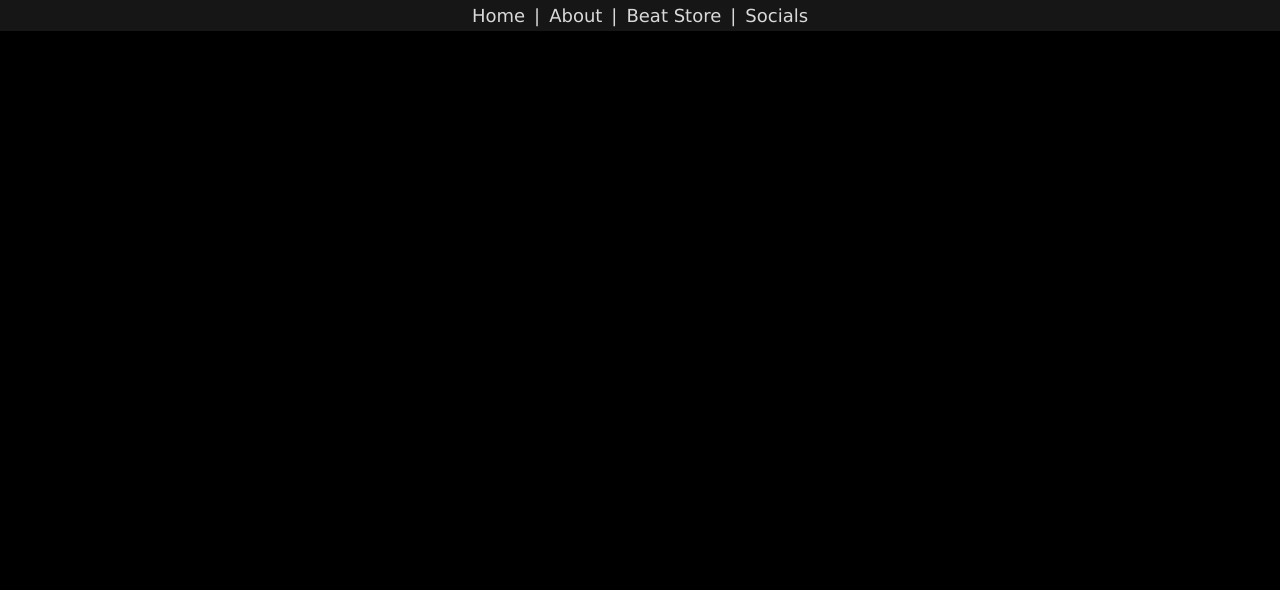
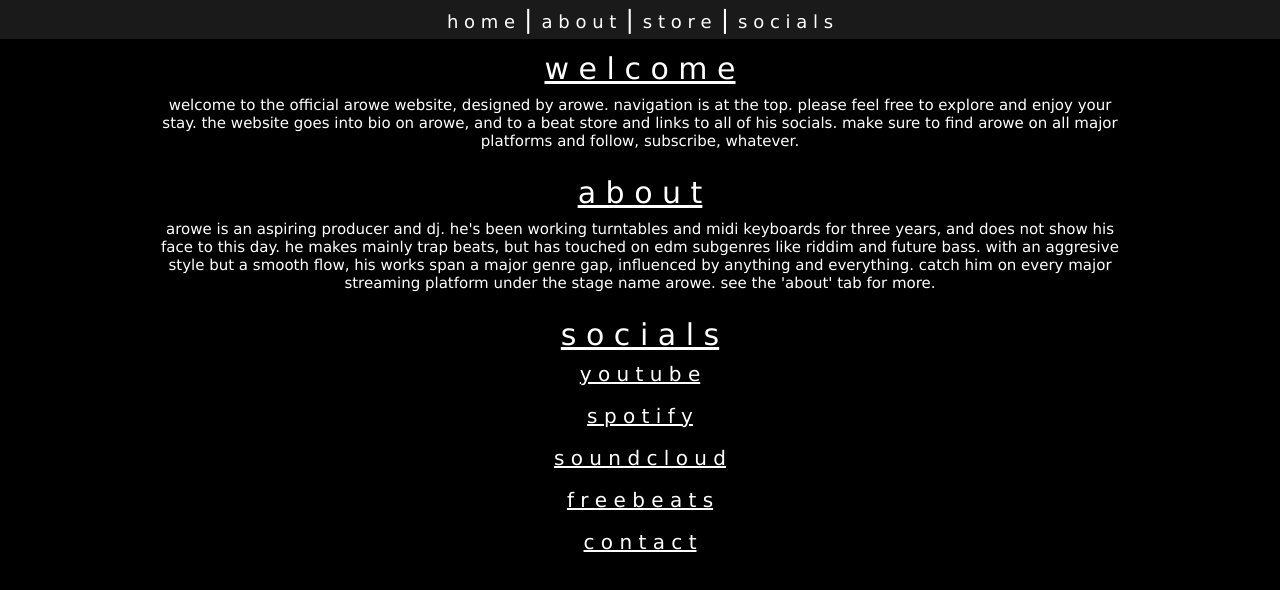
Before and after one commit to arowe104/arowe104.github.io, a plain HTML site: page arowe.html in a window 1280 px wide. Drawn offline with Linux system fonts and the light colour scheme.

Commit message:
one last commit for the night

```diff
--- a/arowe.html
+++ b/arowe.html
@@ -12,7 +12,6 @@
 			margin-top: 0px;
 			padding: 5px;
 			background-color: #1a1a1a;
-			opacity: 0.85;
 			position: fixed;
 			left: 0;
 			right: 0;
@@ -42,19 +41,69 @@
 			color: white;
 			font-family: Geneva;
 			font-weight: 100;
-			font-size: 18px;
+			font-size: 25px;
+			padding: 0px;
+		}
+		.portionTitle {
+			color: white;
+			font-family: Geneva;
+			font-size:30px;
+			font-weight: 100;
+			margin-top: 25px;
+			margin-bottom:10px;
+			text-decoration: underline;
+		}
+		.portionText {
+			color: white;
+			font-family: Geneva;
+			font-size:15px;
+			font-weight: 100;
+			margin-top: 10px;
+			padding-left: 150px;
+			padding-right: 150px;
+		}
+		.socials {
+			text-decoration: underline;
+			color: white;
+			font-family: Geneva;
+			font-size: 20px;
+			font-weight: 100;
+		}
+		.socials:hover {
+			transition: 0.15s;
+			transition-timing-function: linear;
+			background-color: #555;
+			color: white;
+			padding:7px;
 		}
 	</style>
 	<center>
 		<ul id="header">
-			<li><a href="https://arowe104.github.io/arowe.html">Home</a></li>
+			<li><a href="https://arowe104.github.io/arowe.html">h o m e</a></li>
 			<li id="break">|</li>
-			<li><a href="https://arowe104.github.io/arowe-about.html">About</a></li>
+			<li><a href="https://arowe104.github.io/arowe-about.html">a b o u t</a></li>
 			<li id="break">|</li>
-			<li><a href="https://arowe104.github.io/arowe-store.html">Beat Store</a></li>
+			<li><a href="https://arowe104.github.io/arowe-store.html">s t o r e</a></li>
 			<li id="break">|</li>
-			<li><a href="https://arowe104.github.io/arowe-social.html">Socials</a></li>
+			<li><a href="https://arowe104.github.io/arowe-social.html">s o c i a l s</a></li>
 		</ul>
+	</center>
+	<center>
+		<br>
+		<h3 class="portionTitle">w e l c o m e</h3>
+		<p class="portionText">
+			welcome to the official arowe website, designed by arowe. navigation is at the top. please feel free to explore and enjoy your stay. the website goes into bio on arowe, and to a beat store and links to all of his socials. make sure to find arowe on all major platforms and follow, subscribe, whatever.
+		</p>
+		<h3 class="portionTitle">a b o u t</h3>
+		<p class="portionText">
+			arowe is an aspiring producer and dj. he's been working turntables and midi keyboards for three years, and does not show his face to this day. he makes mainly trap beats, but has touched on edm subgenres like riddim and future bass. with an aggresive style but a smooth flow, his works span a major genre gap, influenced by anything and everything. catch him on every major streaming platform under the stage name arowe. see the 'about' tab for more.
+		</p>
+		<h3 class="portionTitle">s o c i a l s</h3>
+		<a class="socials" href="bit.ly/2SqdE01">y o u t u b e</a><br><br>
+		<a class="socials" href="https://open.spotify.com/artist/5kUghyVB2Xh6djQCorgNFM?si=y_rAtCZZTwqInYGcemAzqg">s p o t i f y</a><br><br>
+		<a class="socials" href="https://soundcloud.com/arowebeats">s o u n d c l o u d</a><br><br>
+		<a class="socials" href="http://theartistunion.com/arowebeats">f r e e b e a t s</a><br><br>
+		<a class="socials" href="mailto:aromadeit@gmail.com">c o n t a c t</a>
 	</center>
 </head>
 <body>
```
